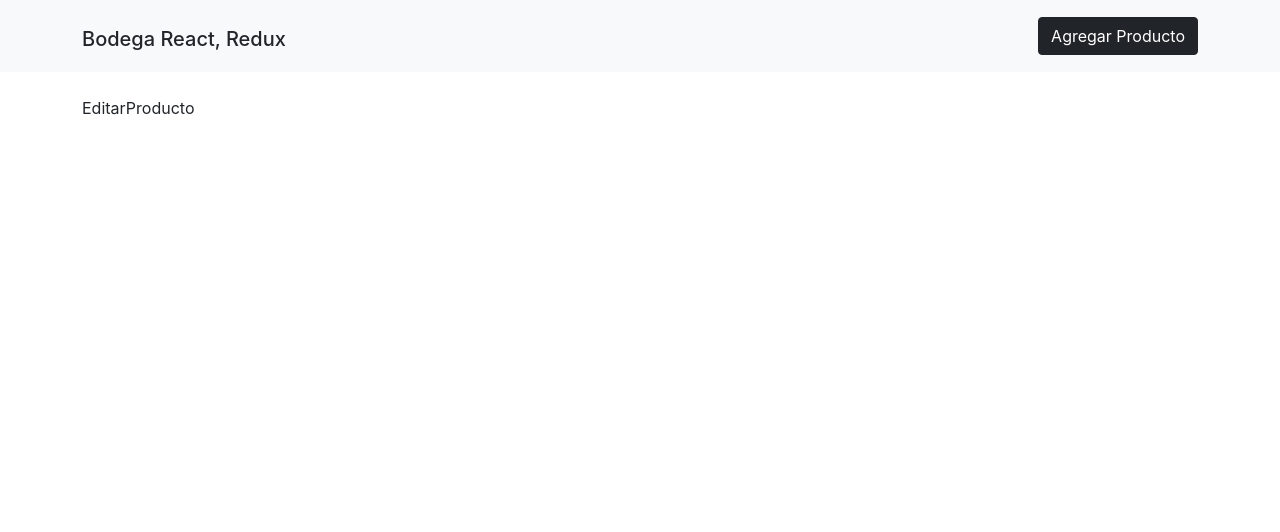
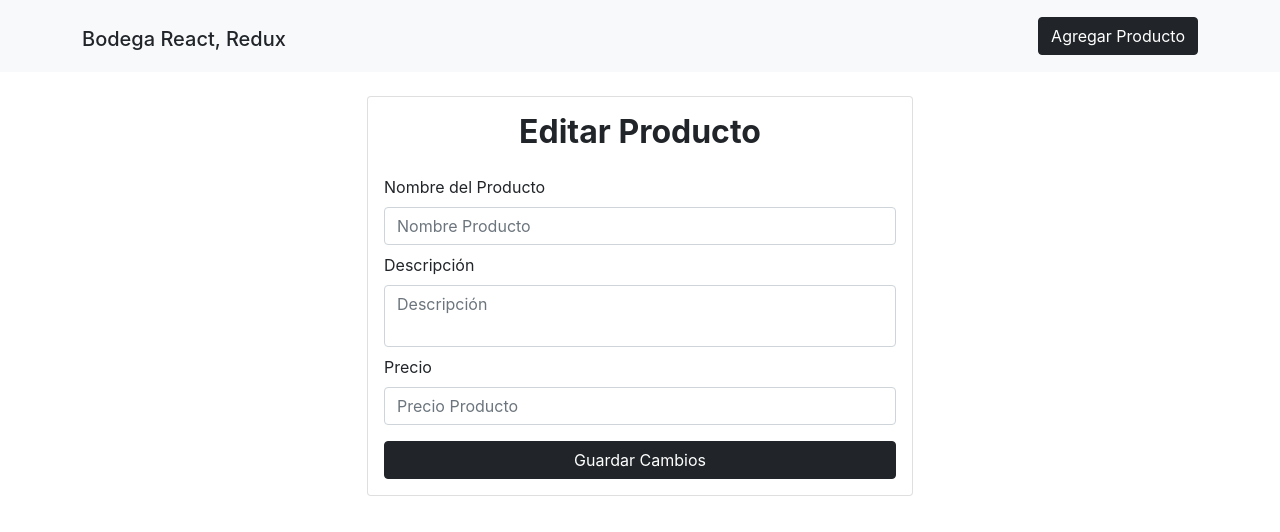
Before and after one commit to jhomen11/Product_App, a React (Create React App) app in the folder bodega/: page /productos/editar/1 in a window 1280 px wide. Shown: the top 532 px of the page. Built offline with nearby package versions, Linux system fonts and the light colour scheme.

Commit message:
Formulario editar productos

```diff
--- a/bodega/src/components/EditarProducto.jsx
+++ b/bodega/src/components/EditarProducto.jsx
@@ -2,7 +2,50 @@ import React from 'react'
 
 const EditarProducto = () => {
   return (
-    <div>EditarProducto</div>
+    <div>
+      <div className="row justify-content-center">
+        <div className="col-md-6">
+          <div className="card">
+            <div className="card-body">
+              <h2 className="text-center mb-4 fw-bold">
+                Editar Producto
+              </h2>
+              <form action="">
+                <div className="form-group mb-2">
+                  <label className="form-label" htmlFor="">Nombre del Producto</label>
+                  <input
+                    type="text"
+                    className="form-control"
+                    placeholder="Nombre Producto"
+                    name="nombre"
+                  />
+                </div>
+                <div className="form-group mb-2">
+                    <label className="form-label" htmlFor="descripcion">Descripción</label>
+                    <textarea
+                    className="form-control"
+                    style={{ resize: "none" }}
+                    id="descripcion"
+                    placeholder="Descripción"
+                    name="descripcion"
+                  ></textarea>
+                </div>
+                <div className="form-group mb-2">
+                  <label className="form-label" htmlFor="">Precio</label>
+                  <input
+                    type="number"
+                    className="form-control"
+                    placeholder="Precio Producto"
+                    name="precio"
+                  />
+                </div>
+                <button className="btn btn-dark d-block w-100 mt-3">Guardar Cambios</button>
+              </form>
+            </div>
+          </div>
+        </div>
+      </div>
+    </div>
   )
 }
 
```
